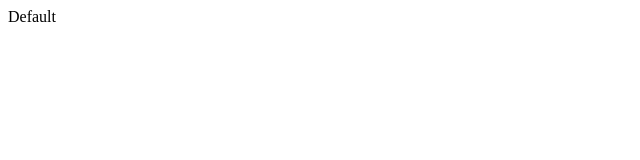
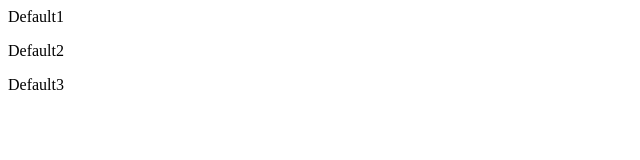
Before and after one commit to sivakumar-tn/try-git-commit, a plain HTML site: page default.html in a window 1280 px wide. Shown: the whole page, without its empty margins (0-640 px from the left). Drawn offline with Linux system fonts and the light colour scheme.

Commit message:
commit trail1

```diff
--- a/default.html
+++ b/default.html
@@ -1,3 +1,8 @@
 <html>
-  <body><p>Default</p></body>
+    <head><meta charset="utf-8"></head>
+  <body>
+    <p>Default1</p>
+    <p>Default2</p>
+    <p>Default3</p>
+  </body>
 </html>
```
Also changed, not shown: index.html (+1 -0 lines).
